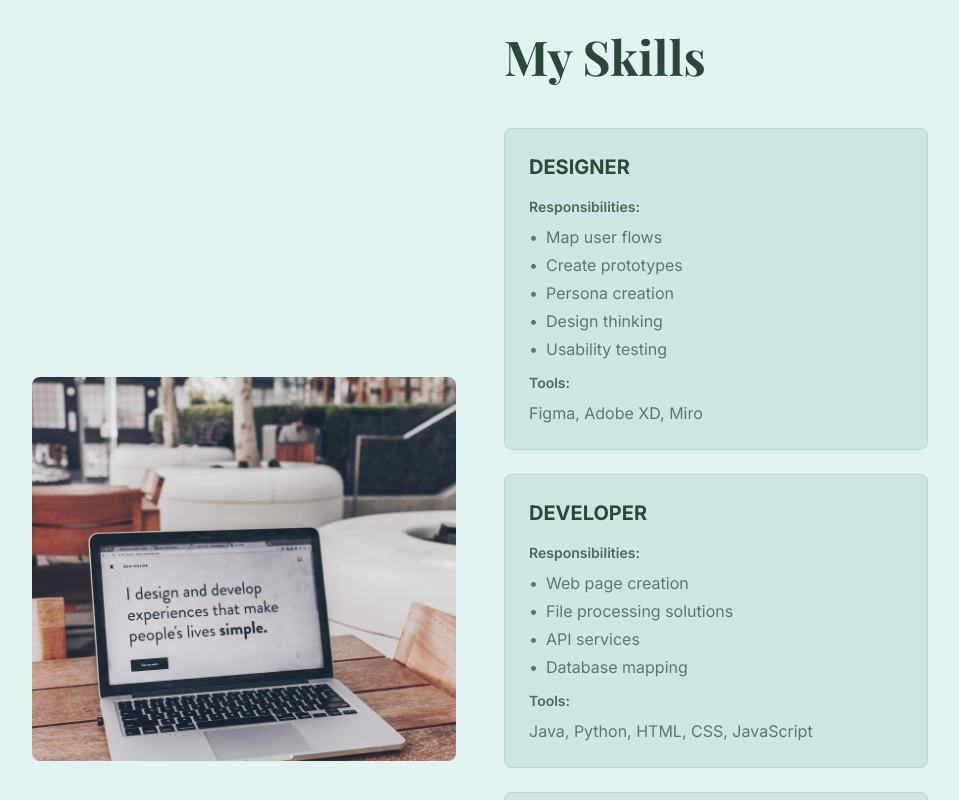
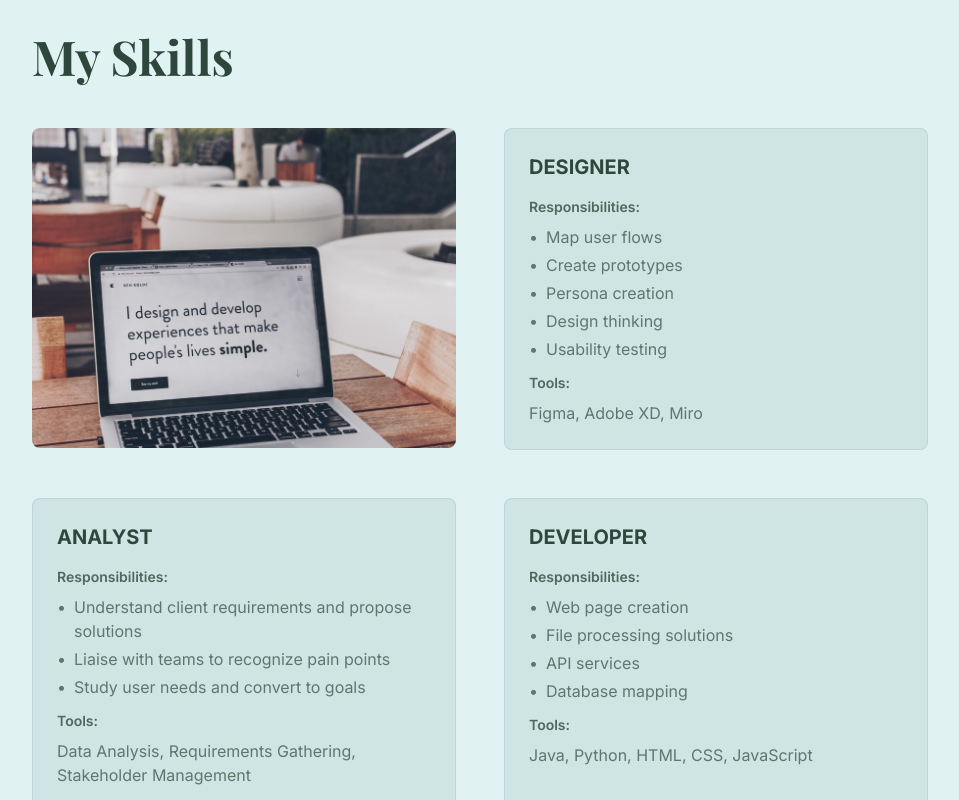
Before and after one commit to AnupaShefley/portfolio, a Next.js app: page / in a window 1280 px wide. Shown: the part 2700-3500 px from the top of the page, without its empty margins (160-1119 px from the left). Built offline with nearby package versions, Linux system fonts and the light colour scheme; a web font is replaced by a local one.

Commit message:
Update Hero Animations

```diff
--- a/components/Hero.tsx
+++ b/components/Hero.tsx
@@ -33,20 +33,20 @@ export default function Hero() {
 
       <div className="container mx-auto px-6 relative z-10">
         <div className="max-w-5xl mx-auto">
-          {/* Designer - top left, bold and visible above ANUPA */}
+          {/* Designer - above name, scrolls in from left */}
           <motion.div
+            className="overflow-hidden mb-2 md:mb-4 pb-3 md:pb-4"
             initial={{ opacity: 0 }}
             animate={{ opacity: 1 }}
-            transition={{ duration: 0.5 }}
-            className="overflow-hidden mb-2 md:mb-4 pb-3 md:pb-4"
+            transition={{ duration: 0.3 }}
           >
             <motion.span
               className="text-5xl md:text-7xl lg:text-8xl font-sans font-semibold text-teal-content block tracking-tight drop-shadow-[0_2px_8px_rgba(224,242,241,0.9)]"
-              initial={{ opacity: 0, x: '-120%', scale: 0.92 }}
-              animate={{ opacity: 1, x: 0, scale: 1 }}
+              initial={{ x: '-120%' }}
+              animate={{ x: 0 }}
               transition={{
-                delay: 0.3,
-                duration: 1.2,
+                delay: 0.9,
+                duration: 1,
                 ease: [0.22, 1, 0.36, 1],
               }}
             >
@@ -54,48 +54,36 @@ export default function Hero() {
             </motion.span>
           </motion.div>
 
-          {/* Main name - ANUPA left, SHEFLEY right, dark green serif (reference) */}
+          {/* Main name - giant to small with bounce */}
           <motion.h1
             className="text-6xl md:text-8xl lg:text-9xl font-serif font-bold text-teal-dark flex flex-col md:flex-row md:justify-between md:items-center md:gap-4 lg:gap-8 drop-shadow-[0_0_40px_rgba(130,196,187,0.12)]"
+            initial={{ scale: 5, opacity: 0.85 }}
+            animate={{ scale: 1, opacity: 1 }}
+            transition={{
+              type: 'spring',
+              stiffness: 180,
+              damping: 14,
+              mass: 0.8,
+            }}
           >
-            <motion.span
-              initial={{ opacity: 0, y: 24 }}
-              animate={{ opacity: 1, y: 0 }}
-              transition={{
-                delay: 1,
-                duration: 1,
-                ease: [0.22, 1, 0.36, 1],
-              }}
-            >
-              ANUPA
-            </motion.span>
-            <motion.span
-              initial={{ opacity: 0, y: 24 }}
-              animate={{ opacity: 1, y: 0 }}
-              transition={{
-                delay: 1.5,
-                duration: 1,
-                ease: [0.22, 1, 0.36, 1],
-              }}
-            >
-              SHEFLEY
-            </motion.span>
+            <motion.span>ANUPA</motion.span>
+            <motion.span>SHEFLEY</motion.span>
           </motion.h1>
 
-          {/* Developer - below right, bold and visible below SHEFLEY */}
+          {/* Developer - below name, scrolls in from right */}
           <motion.div
+            className="mt-2 md:mt-4 overflow-hidden md:text-right pb-3 md:pb-4"
             initial={{ opacity: 0 }}
             animate={{ opacity: 1 }}
-            transition={{ duration: 0.5, delay: 0.2 }}
-            className="mt-2 md:mt-4 overflow-hidden md:text-right pb-3 md:pb-4"
+            transition={{ duration: 0.3 }}
           >
             <motion.span
               className="text-5xl md:text-7xl lg:text-8xl font-sans font-semibold text-teal-content block tracking-tight drop-shadow-[0_2px_8px_rgba(224,242,241,0.9)]"
-              initial={{ opacity: 0, x: '120%', scale: 0.92 }}
-              animate={{ opacity: 1, x: 0, scale: 1 }}
+              initial={{ x: '120%' }}
+              animate={{ x: 0 }}
               transition={{
-                delay: 2,
-                duration: 1.2,
+                delay: 0.9,
+                duration: 1,
                 ease: [0.22, 1, 0.36, 1],
               }}
             >
--- a/components/Skills.tsx
+++ b/components/Skills.tsx
@@ -40,6 +40,46 @@ const skills: Skill[] = [
   },
 ]
 
+function SkillCard({
+  skill,
+  isInView,
+  delay,
+}: {
+  skill: Skill
+  isInView: boolean
+  delay: number
+}) {
+  return (
+    <motion.div
+      initial={{ opacity: 0, y: 30 }}
+      animate={isInView ? { opacity: 1, y: 0 } : { opacity: 0, y: 30 }}
+      transition={{ duration: 0.6, delay }}
+      className="bg-teal-medium/20 p-6 rounded-lg border border-teal-medium/30 h-full flex flex-col"
+    >
+      <h3 className="text-xl font-bold text-teal-dark mb-4 uppercase">
+        {skill.title}
+      </h3>
+      <div className="space-y-3">
+        <div>
+          <p className="text-sm font-semibold text-teal-dark/80 mb-2">Responsibilities:</p>
+          <ul className="list-none space-y-1 text-teal-dark/70">
+            {skill.responsibilities.map((item, i) => (
+              <li key={i} className="flex items-start">
+                <span className="mr-2">•</span>
+                <span>{item}</span>
+              </li>
+            ))}
+          </ul>
+        </div>
+        <div>
+          <p className="text-sm font-semibold text-teal-dark/80 mb-2">Tools:</p>
+          <p className="text-teal-dark/70">{skill.tools.join(', ')}</p>
+        </div>
+      </div>
+    </motion.div>
+  )
+}
+
 export default function Skills() {
   const ref = useRef(null)
   const isInView = useInView(ref, { once: true, margin: '-100px' })
@@ -54,12 +94,23 @@ export default function Skills() {
           className="max-w-4xl mx-auto"
         >
           {/* Left side - Image placeholder */}
-          <div className="grid md:grid-cols-2 gap-12 items-center mb-16">
+          <motion.h2
+            initial={{ opacity: 0, y: 20 }}
+            animate={isInView ? { opacity: 1, y: 0 } : { opacity: 0, y: 20 }}
+            transition={{ duration: 0.8, delay: 0.3 }}
+            className="text-4xl md:text-5xl font-serif font-bold text-teal-dark mb-12 text-center md:text-left"
+          >
+            My Skills
+          </motion.h2>
+
+          {/* Large screens: 2x2 grid — Top left: Image, Top right: Designer, Bottom left: Analyst, Bottom right: Developer */}
+          <div className="grid grid-cols-1 md:grid-cols-2 gap-12 items-stretch mb-16">
+            {/* Top left - Image */}
             <motion.div
               initial={{ opacity: 0, x: -50 }}
               animate={isInView ? { opacity: 1, x: 0 } : { opacity: 0, x: -50 }}
               transition={{ duration: 0.8, delay: 0.2 }}
-              className="relative h-64 md:h-96 rounded-lg overflow-hidden"
+              className="relative h-64 md:h-80 rounded-lg overflow-hidden md:min-h-[280px]"
             >
               <Image
                 src={asset('/skills.jpg')}
@@ -70,50 +121,14 @@ export default function Skills() {
               />
             </motion.div>
 
-            {/* Right side - Skills */}
-            <div>
-              <motion.h2
-                initial={{ opacity: 0, y: 20 }}
-                animate={isInView ? { opacity: 1, y: 0 } : { opacity: 0, y: 20 }}
-                transition={{ duration: 0.8, delay: 0.3 }}
-                className="text-4xl md:text-5xl font-serif font-bold text-teal-dark mb-12"
-              >
-                My Skills
-              </motion.h2>
+            {/* Top right - Designer */}
+            <SkillCard skill={skills[0]} isInView={isInView} delay={0.3} />
 
-              <div className="space-y-6">
-                {skills.map((skill, index) => (
-                  <motion.div
-                    key={skill.title}
-                    initial={{ opacity: 0, y: 30 }}
-                    animate={isInView ? { opacity: 1, y: 0 } : { opacity: 0, y: 30 }}
-                    transition={{ duration: 0.6, delay: 0.4 + index * 0.1 }}
-                    className="bg-teal-medium/20 p-6 rounded-lg border border-teal-medium/30"
-                  >
-                    <h3 className="text-xl font-bold text-teal-dark mb-4 uppercase">
-                      {skill.title}
-                    </h3>
-                    <div className="space-y-3">
-                      <div>
-                        <p className="text-sm font-semibold text-teal-dark/80 mb-2">Responsibilities:</p>
-                        <ul className="list-none space-y-1 text-teal-dark/70">
-                          {skill.responsibilities.map((item, i) => (
-                            <li key={i} className="flex items-start">
-                              <span className="mr-2">•</span>
-                              <span>{item}</span>
-                            </li>
-                          ))}
-                        </ul>
-                      </div>
-                      <div>
-                        <p className="text-sm font-semibold text-teal-dark/80 mb-2">Tools:</p>
-                        <p className="text-teal-dark/70">{skill.tools.join(', ')}</p>
-                      </div>
-                    </div>
-                  </motion.div>
-                ))}
-              </div>
-            </div>
+            {/* Bottom left - Analyst */}
+            <SkillCard skill={skills[2]} isInView={isInView} delay={0.4} />
+
+            {/* Bottom right - Developer */}
+            <SkillCard skill={skills[1]} isInView={isInView} delay={0.5} />
           </div>
         </motion.div>
       </div>
```
Also changed, not shown: 1 other file (tests, documents, lock files or other folders).
